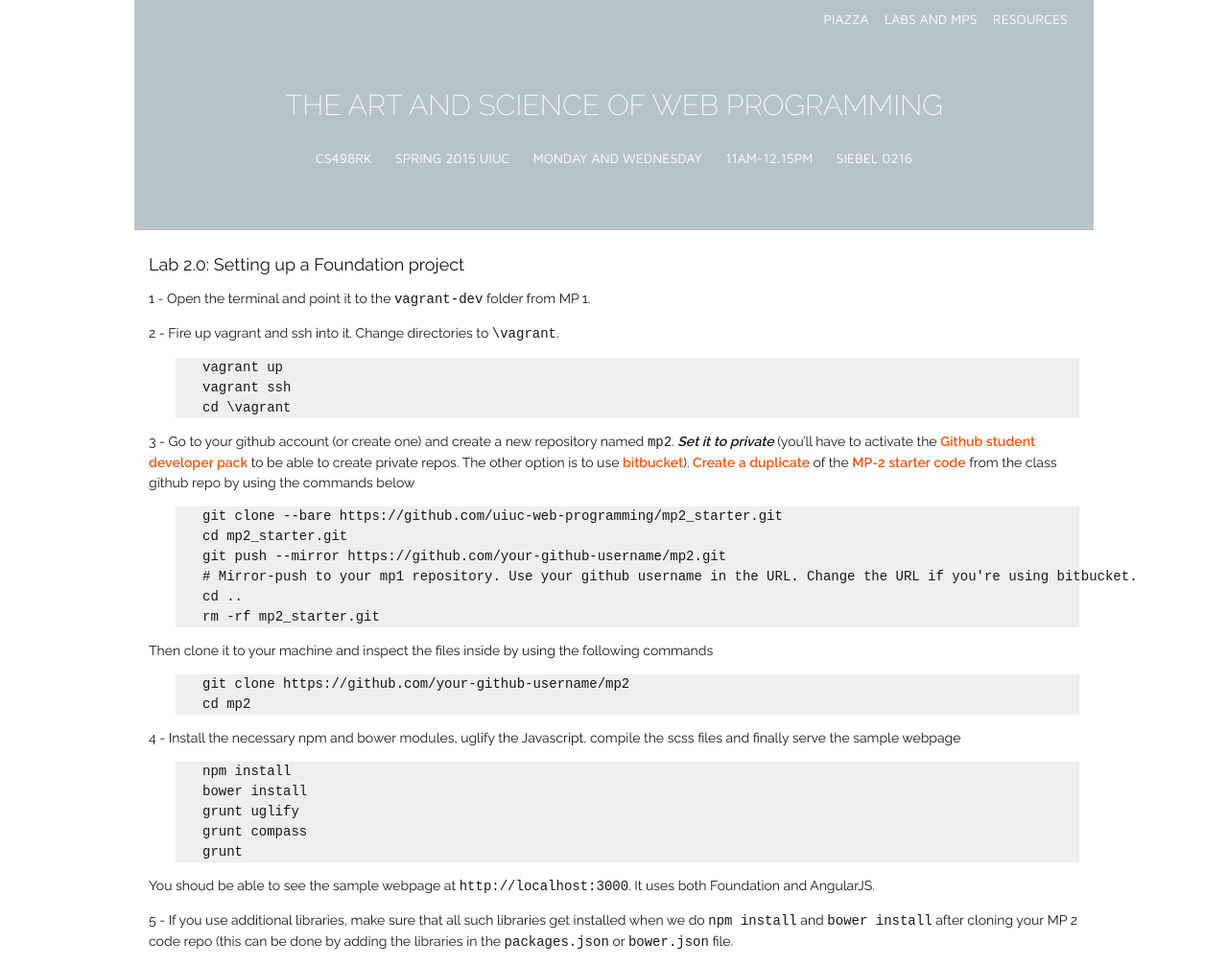
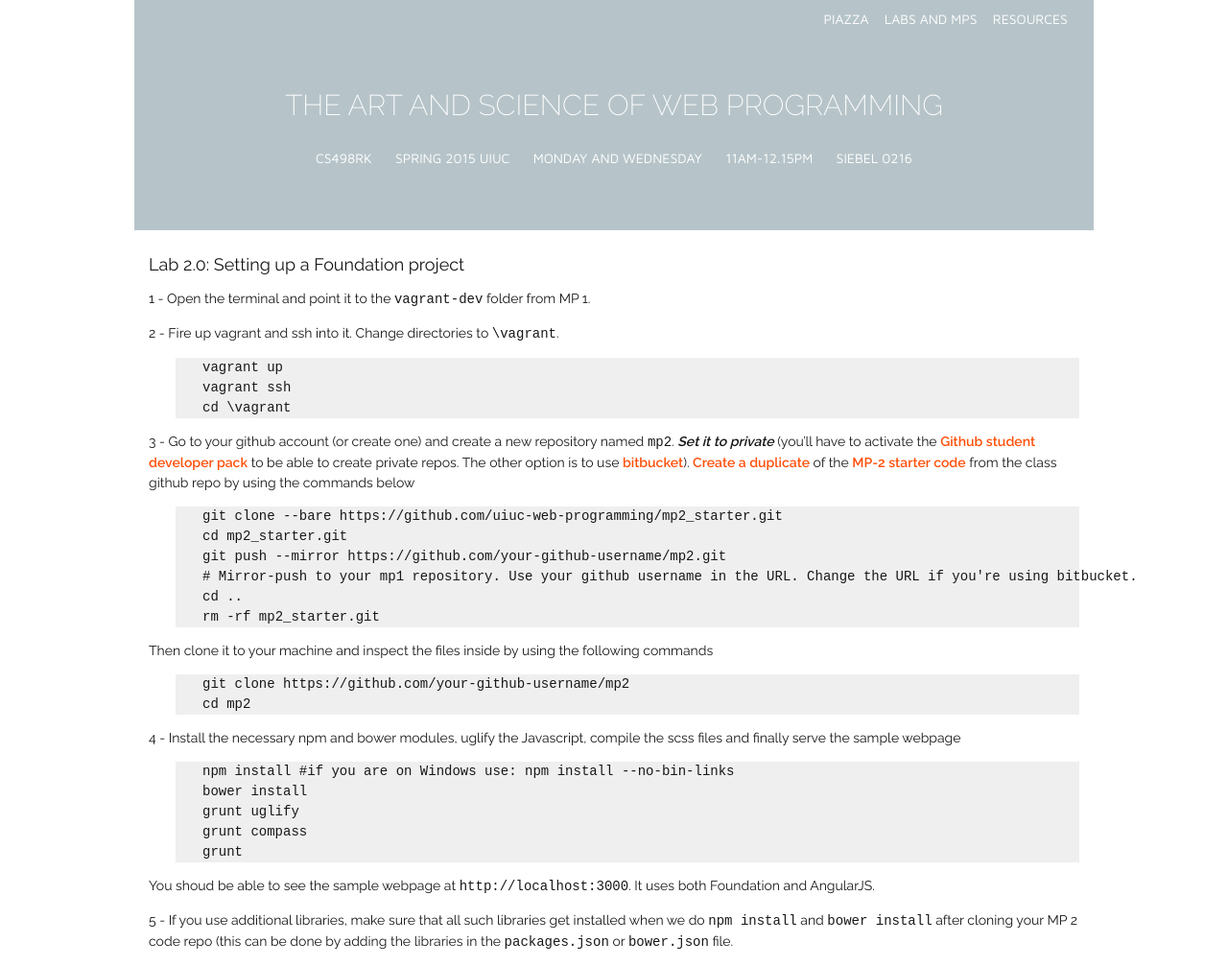
Before and after one commit to biplabdeka/fa2016, a Jekyll site: the page built from _posts/2015-2-23-Lab-2.md, in a window 1280 px wide. Shown: the whole page at 96% size. Built offline with Jekyll 4.4.1, drawn with Linux system fonts in a browser that asks for light colours; nearby versions of some CDN libraries; Markdown is read by kramdown in place of the engine named in the settings.

Commit message:
windows fix

````diff
--- a/_posts/2015-2-23-Lab-2.md
+++ b/_posts/2015-2-23-Lab-2.md
@@ -34,7 +34,7 @@ cd mp2
 4 - Install the necessary npm and bower modules, uglify the Javascript, compile the scss files and finally serve the sample webpage
 
 ```bash
-npm install
+npm install #if you are on Windows use: npm install --no-bin-links
 bower install
 grunt uglify
 grunt compass
````
